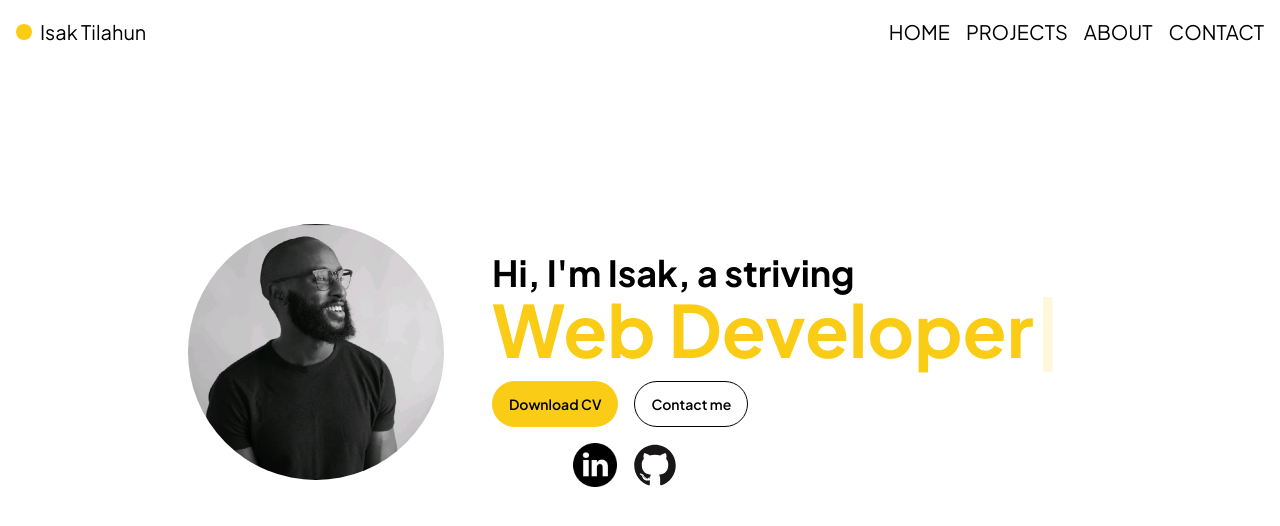
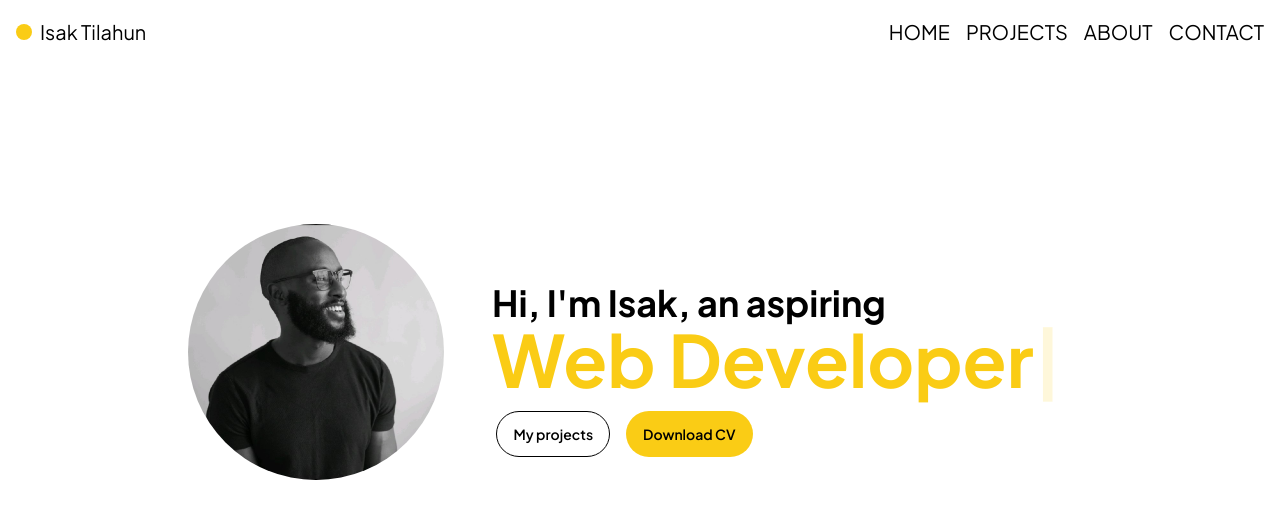
Before and after one commit to FriceIce/portfolio-site, a React (Vite) app: page / in a window 1280 px wide. Shown: the top 526 px of the page. Built offline with nearby package versions, Linux system fonts and the light colour scheme.

Commit message:
1. I removed the github and linkedIn icons 2. Changed "Contact me" to "My projects" and added the ability to navigate to the projects section on click.

```diff
--- a/src/App.tsx
+++ b/src/App.tsx
@@ -27,7 +27,7 @@ function App() {
     <div className="relative lg:space-y-20 w-full text-pretty">
       <Header setMenuOption={setMenuOption} />
       <div className="flex flex-col items-center gap-64 lg:gap-[500px] px-4">
-        <Introduction />
+        <Introduction setMenuOption={setMenuOption} />
         <Projects />
         <About />
         <Contact />
--- a/src/components/Introduction.tsx
+++ b/src/components/Introduction.tsx
@@ -1,21 +1,13 @@
+import { Dispatch } from "react";
 import { ReactTyped } from "react-typed";
+import { MenuOption } from "../App";
 
-const Introduction = () => {
+const Introduction = ({
+  setMenuOption,
+}: {
+  setMenuOption: Dispatch<React.SetStateAction<MenuOption>>;
+}) => {
   const subtitle = ["Web Developer"];
-  const url_paths = [
-    {
-      src: "/portfolio-site/icons/linkedin-icon.png",
-      title: "LinkedIn",
-      href: "https://www.linkedin.com/in/isak-tilahun-27b242280/",
-      alt: "LinkedIn icon",
-    },
-    {
-      src: "/portfolio-site/icons/github.svg",
-      title: "GitHub",
-      href: "https://github.com/friceice",
-      alt: "GitHub icon",
-    },
-  ];
 
   return (
     <div
@@ -25,19 +17,19 @@ const Introduction = () => {
       <img
         src="/portfolio-site/porfolio-pp.jfif"
         alt="profile image"
-        className="size-48 md:size-64 rounded-full md:mb-9"
+        className="size-48 md:size-64 rounded-full md:mb-9 object-cover"
       />
       <div className="space-y-4">
         <article className="w-[300px] sm:w-[490px] md:w-[600px]">
           <h1 className="font-bold text-xl sm:text-3xl md:text-4xl">
-            Hi, I'm Isak, a striving
+            Hi, I'm Isak, an aspiring
           </h1>
           <h2 className="font-bold text-4xl sm:text-6xl md:text-7xl text-yellow-400">
             <ReactTyped strings={subtitle} typeSpeed={100} />
           </h2>
         </article>
         <div className="space-y-4 w-[265px]">
-          <div className="group flex gap-4 font-semibold text-sm w-max">
+          <div className="group flex flex-row-reverse gap-4 font-semibold text-sm w-max mx-auto">
             <a
               href="./CV-Isak-Tilahun.pdf"
               download
@@ -45,33 +37,12 @@ const Introduction = () => {
             >
               Download CV
             </a>
-            <a
-              href="mailto: Isak.Tilahun@chasacademy.se"
+            <button
               className="border border-black transition-all px-4 py-3 rounded-full md:hover:scale-105 cursor-pointer"
+              onClick={() => setMenuOption("projects")}
             >
-              Contact me
-            </a>
-          </div>
-
-          <div className="flex gap-4 justify-center">
-            {url_paths.map((icon, index) => {
-              return (
-                <a
-                  key={index}
-                  href={icon.href}
-                  title={`Visit my ${icon.title} page.`}
-                  rel="noreferrer"
-                  className="md:hover:cursor-pointer md:hover:scale-105 transition-all"
-                  target="_blank"
-                >
-                  <img
-                    src={icon.src}
-                    alt={icon.alt}
-                    className="size-10 md:size-11"
-                  />
-                </a>
-              );
-            })}
+              My projects
+            </button>
           </div>
         </div>
       </div>
```
